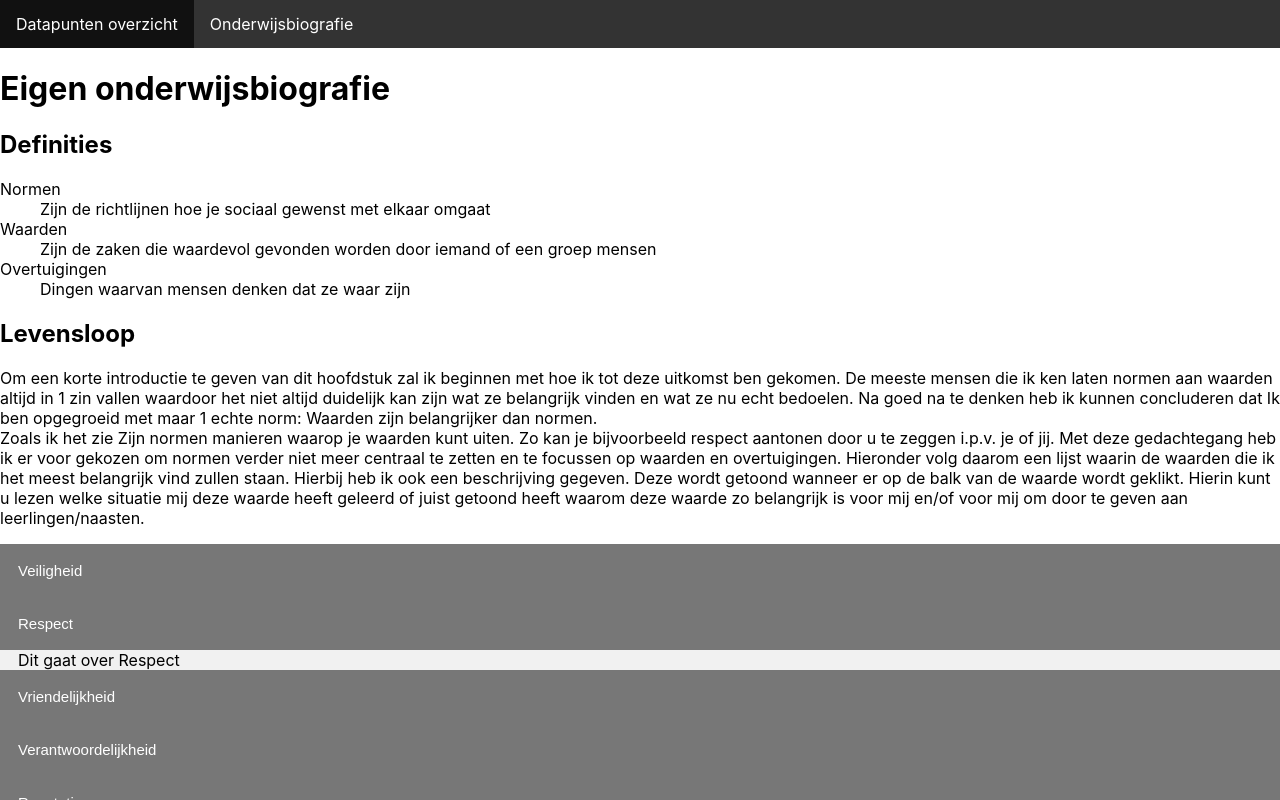
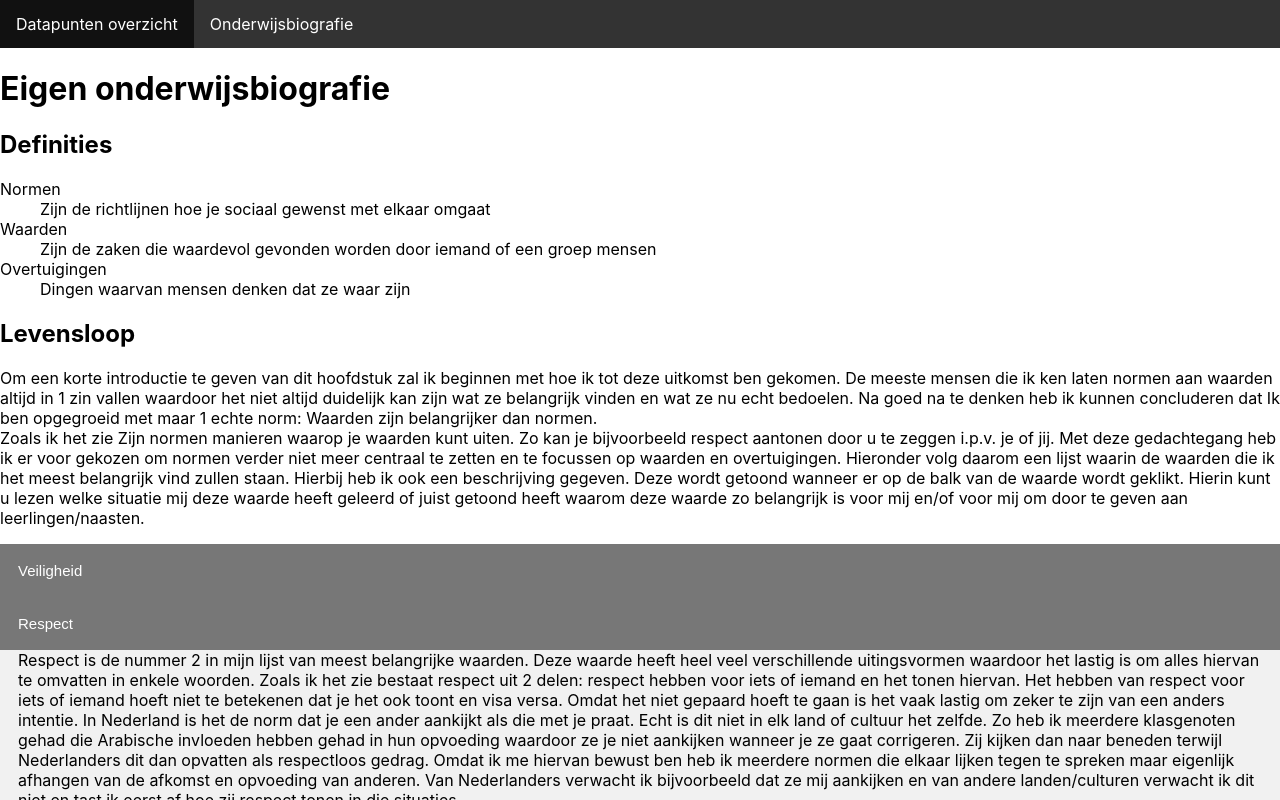
Before and after one commit to MingLi9/EDM, a React (Create React App) app: page /onderwijsbiografie in a window 1280 px wide. Both pictures are taken after a click on the button "Respect". Shown: the top 800 px of the page. Built offline with nearby package versions, Linux system fonts and the light colour scheme.

Commit message:
Biografie Respect

```diff
--- a/src/components/Onderwijsbiografie.js
+++ b/src/components/Onderwijsbiografie.js
@@ -50,7 +50,24 @@ export default function Onderwijsbiografie(){
                 </li>
                 <li>
                     <button type="button" class="collapsible" onClick={() => ShowContent("Respect")}>Respect</button>
-                    <div id="Respect" class="content">Dit gaat over Respect</div>
+                    <div id="Respect" class="content">
+                    Respect is de nummer 2 in mijn lijst van meest belangrijke waarden. Deze waarde
+                    heeft heel veel verschillende uitingsvormen waardoor het lastig is om alles
+                    hiervan te omvatten in enkele woorden. Zoals ik het zie bestaat respect uit
+                    2 delen: respect hebben voor iets of iemand en het tonen hiervan. Het hebben
+                    van respect voor iets of iemand hoeft niet te betekenen dat je het ook toont
+                    en visa versa. Omdat het niet gepaard hoeft te gaan is het vaak lastig om zeker
+                    te zijn van een anders intentie. In Nederland is het de norm dat je een ander
+                    aankijkt als die met je praat. Echt is dit niet in elk land of cultuur het
+                    zelfde. Zo heb ik meerdere klasgenoten gehad die Arabische invloeden hebben
+                    gehad in hun opvoeding waardoor ze je niet aankijken wanneer je ze gaat
+                    corrigeren. Zij kijken dan naar beneden terwijl Nederlanders dit dan opvatten
+                    als respectloos gedrag. Omdat ik me hiervan bewust ben heb ik meerdere normen
+                    die elkaar lijken tegen te spreken maar eigenlijk afhangen van de afkomst en
+                    opvoeding van anderen. Van Nederlanders verwacht ik bijvoorbeeld dat ze mij
+                    aankijken en van andere landen/culturen verwacht ik dit niet en tast ik eerst
+                    af hoe zij respect tonen in die situaties.
+                    </div>
                 </li>
                 <li>
                     <button type="button" class="collapsible" onClick={() => ShowContent("Vriendelijkheid")}>Vriendelijkheid</button>
```
